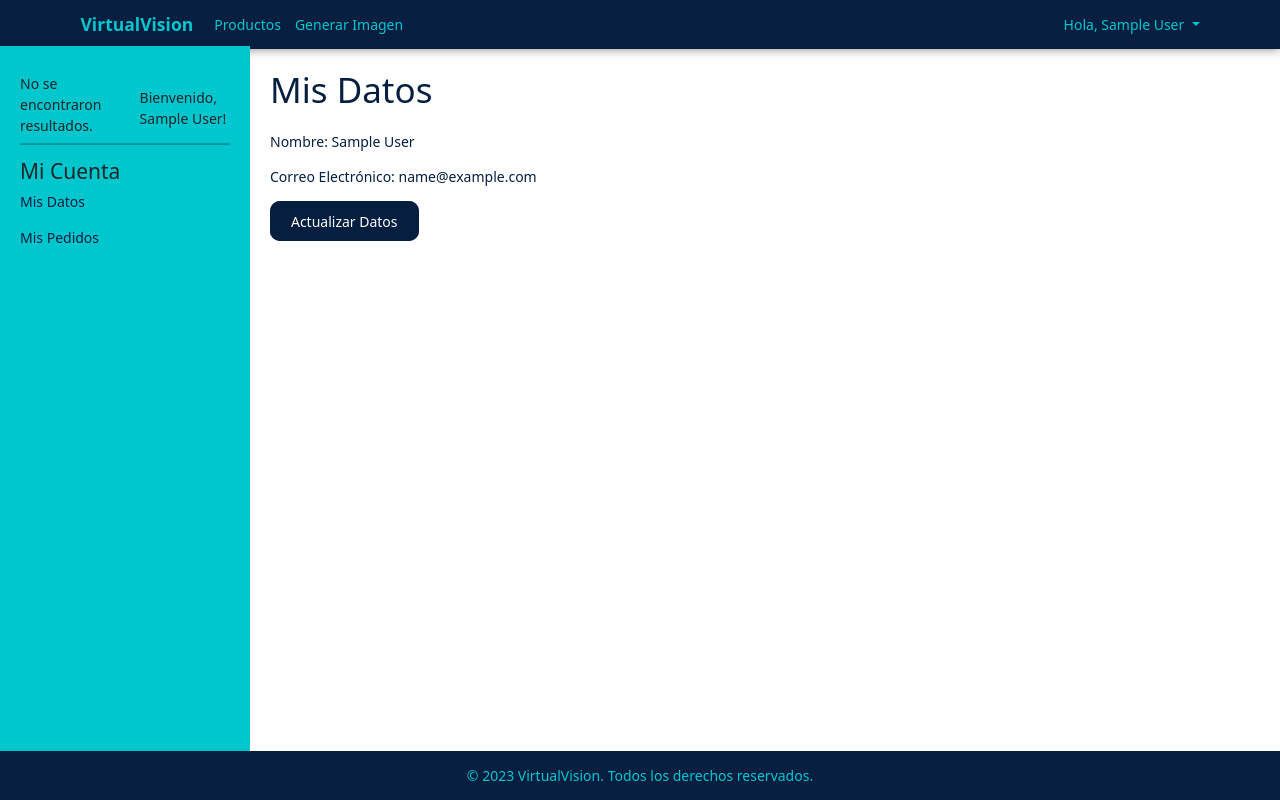
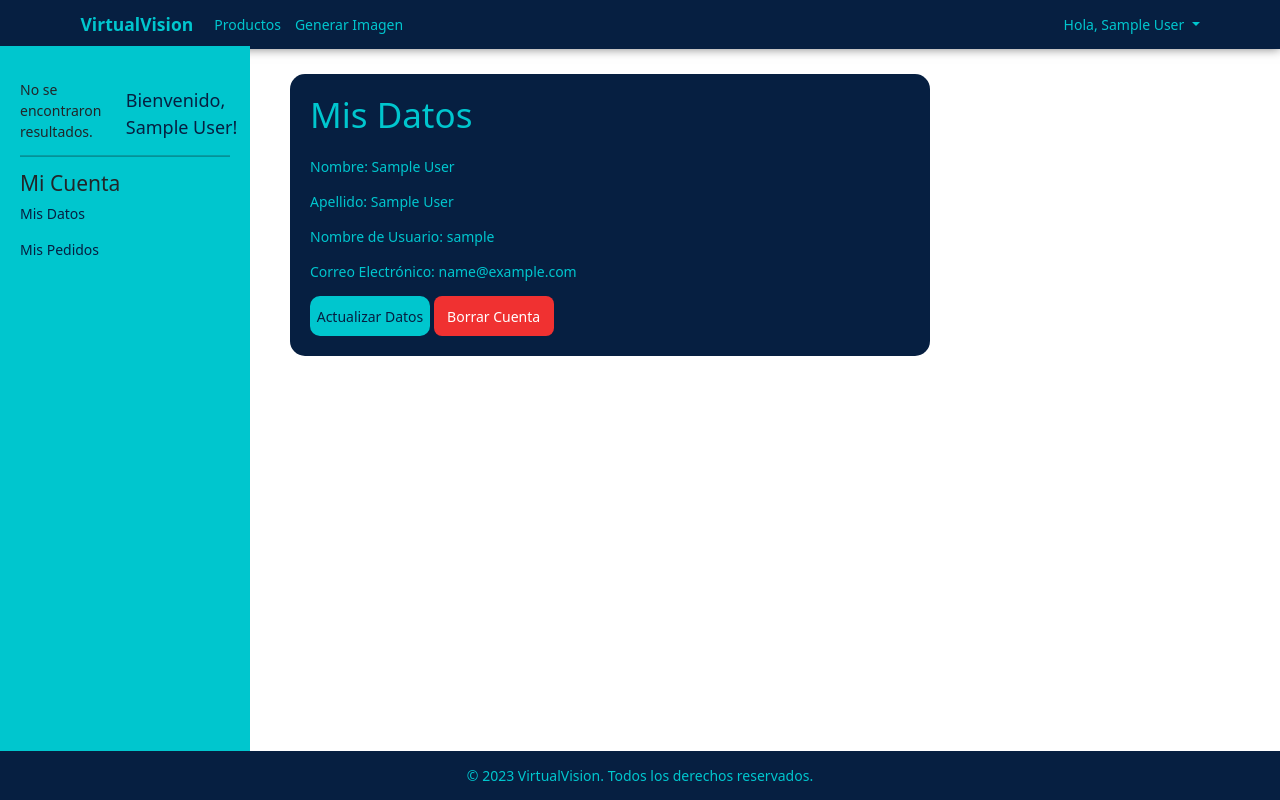
Before and after one commit to l3lackJack/DAW2324_S3_E1, a PHP site: page /Vistes/perfil.php in a window 1280 px wide. Run offline with PHP 8.4, Linux system fonts and the light colour scheme; the visitor is signed in with stand-in values (Sample User, id 1); data that the repository does not hold is empty; some libraries are stand-ins or nearby versions.

Commit message:
arreglat fallos login i afegit estils a la pagina de perfil

```diff
--- a/Aplicatiuweb/Vistes/navbar.php
+++ b/Aplicatiuweb/Vistes/navbar.php
@@ -49,7 +49,6 @@
             <ul class="dropdown-menu" aria-labelledby="navbarDropdown">
                 <?php if (isset($_SESSION['loggedin']) && $_SESSION['loggedin']) : ?>
                     <li><a class="dropdown-item" href="/Vistes/perfil.php">Perfil</a></li>
-                    <li><a class="dropdown-item" href="/Vistes/perfil_actualitzarDades.php">Configuración</a></li>
                     <li>
                         <form method="post" action="/Controladors/controlador_perfil.php" onsubmit="return validarFormulario()">
                             <button type="submit" id="cerrar_sesion" name="cerrar_sesion" class="btn text-danger">Cerrar Sesión</button>
--- a/Aplicatiuweb/Vistes/perfil.php
+++ b/Aplicatiuweb/Vistes/perfil.php
@@ -105,37 +105,27 @@ if(!isset($_SESSION['usuario_nombre'])) {
         <div class="content">
             <h1>Mis Datos</h1>
             <div class="profile-container">
-
-                <?php
-                // Verificar si la variable $_GET['imagen'] está definida
-                if (isset($_GET['imagen'])) {
-                    $ruta_destino = htmlspecialchars(urldecode($_GET['imagen']), ENT_QUOTES, 'UTF-8');
-                    // Comprobar si la imagen existe
-                    echo '<img src="/Aplicatiuweb/img/fotos_perfil/' . basename($ruta_destino) . '" alt="Imagen de perfil" height="300" width="300">';
-                }
-                ?>
-
                 <p>Nombre: <?php echo htmlspecialchars($_SESSION['usuario_nombre'], ENT_QUOTES, 'UTF-8'); ?></p>
+                <p>Apellido: <?php echo htmlspecialchars($_SESSION['usuario_apellidos'], ENT_QUOTES, 'UTF-8'); ?></p>
+                <p>Nombre de Usuario: <?php echo htmlspecialchars($_SESSION['usuario_username'] , ENT_QUOTES, 'UTF-8'); ?></p>
                 <p>Correo Electrónico: <?php echo htmlspecialchars($_SESSION['usuario_email'], ENT_QUOTES, 'UTF-8'); ?></p>
 
                 <button type="button" class="glow-on-hover" onclick="toggleUpdateForm()">Actualizar Datos</button>
-
+                <button type="submit" id="cerrar_sesion" name="borrar_cuenta" class="borrar_cuenta">Borrar Cuenta</button>
                 <div class="overlay" id="overlay" onclick="cerrarUpdateForm()"></div>
                 <div class="update-datos" id="updateFormContainer" style="display: none;">
                     <h2>Actualizar Datos</h2>
                     <form method="post" action="/Controladors/controlador_perfil.php" onsubmit="return validarFormulario()">
                         <div class="mb-3 justify-content-center">
-                            <label for="nombre" class="form-label">Nombre</label>
-                            <input type="text" class="form-control" id="nombre" name="nombre" value="<?php echo htmlspecialchars($_SESSION['usuario_nombre'], ENT_QUOTES, 'UTF-8'); ?>">
+                            <label for="nombre" class="form-label">Nombre de Usuario</label>
+                            <input type="text" class="form-control" id="username" name="username" value="<?php echo htmlspecialchars($_SESSION['usuario_username'], ENT_QUOTES, 'UTF-8'); ?>">
                         </div>
                         <div class="mb-3 justify-content-center">
                             <label for="email" class="form-label">Correo Electrónico</label>
                             <input type="email" class="form-control" id="email" name="email" value="<?php echo htmlspecialchars($_SESSION['usuario_email'], ENT_QUOTES, 'UTF-8'); ?>">
                         </div>
 
-                        <button type="submit" class="btn btn-primary">Actualizar</button>
-                        <button type="submit" id="cerrar_sesion" name="borrar_cuenta" class="btn btn-danger end-0 me-5">Borrar Cuenta</button>
-
+                        <button type="submit" class="btn btn-primary update">Actualizar</button>
                         <div id="mensaje-error" class="alert alert-danger" style="display: none;"></div>
                     </form>
                 </div>
--- a/Aplicatiuweb/bootstrap/css/perfil.css
+++ b/Aplicatiuweb/bootstrap/css/perfil.css
@@ -31,10 +31,14 @@ footer{
 }
 
 .content {
-    margin-left: 250px; /* Ajusta esto según el ancho de la barra lateral */
+    margin-left: 290px; /* Ajusta esto según el ancho de la barra lateral */
+    margin-top: 25px;
+    width: 50%;
     padding: 20px;
     align-items: center;
-    color: #061f41;
+    background-color: #061f41;
+    color: #00c6ce;
+    border-radius: 15px;
 }
 
 .sidebar a {
@@ -63,7 +67,7 @@ footer{
 
 .profile-container {
     margin-top: 20px;
-    color: #061f41;
+    color: #00c6ce;
 }
 .overlay {
     display: none;
@@ -92,17 +96,39 @@ footer{
 .update-datos h2 {
     margin-bottom: 20px;
 }
+.borrar_cuenta{
+    width: 20%;
+    height: 40px;
+    border: none;
+    cursor: pointer;
+    color: white;
+    background-color: #f03131;
+    border-radius: 8px;
+}
+.update-datos{
+    background-color: #00c6ce;
+    color: #061f41;
+    border: #061f41;
+    border-style: solid;
+
+}
+.update{
+    width: 100%;
+}
 .glow-on-hover {
-    width: 15%;
+    width: 20%;
     height: 40px;
     border: none;
     outline: none;
-    color: #fff;
-    background: #061f41;
+    color: #061f41;
+    background: #00c6ce;
     cursor: pointer;
     position: relative;
     z-index: 0;
-    border-radius: 10px;
+    border-radius: 15px;
+}
+.glow-on-hover:hover{
+    color: white;
 }
 
 .glow-on-hover:before {
@@ -140,7 +166,7 @@ footer{
     position: absolute;
     width: 100%;
     height: 100%;
-    background: #061f41;
+    background: #00c6ce;
     left: 0;
     top: 0;
     border-radius: 10px;
@@ -172,4 +198,6 @@ footer{
     align-self: flex-end;
     margin-top: 10%; /* Ajusta el margen superior según sea necesario */
     margin-right: -5%; /* Ajusta el margen derecho según sea necesario */
+    font-size: 18px;
+    color:#061f41;
 }
```
Also changed, not shown: Aplicatiuweb/Controladors/controlador_perfil.php (+7 -7 lines), Aplicatiuweb/Controladors/procesar_login.php (+5 -4 lines), Aplicatiuweb/Model/user_class.php (+4 -5 lines).
